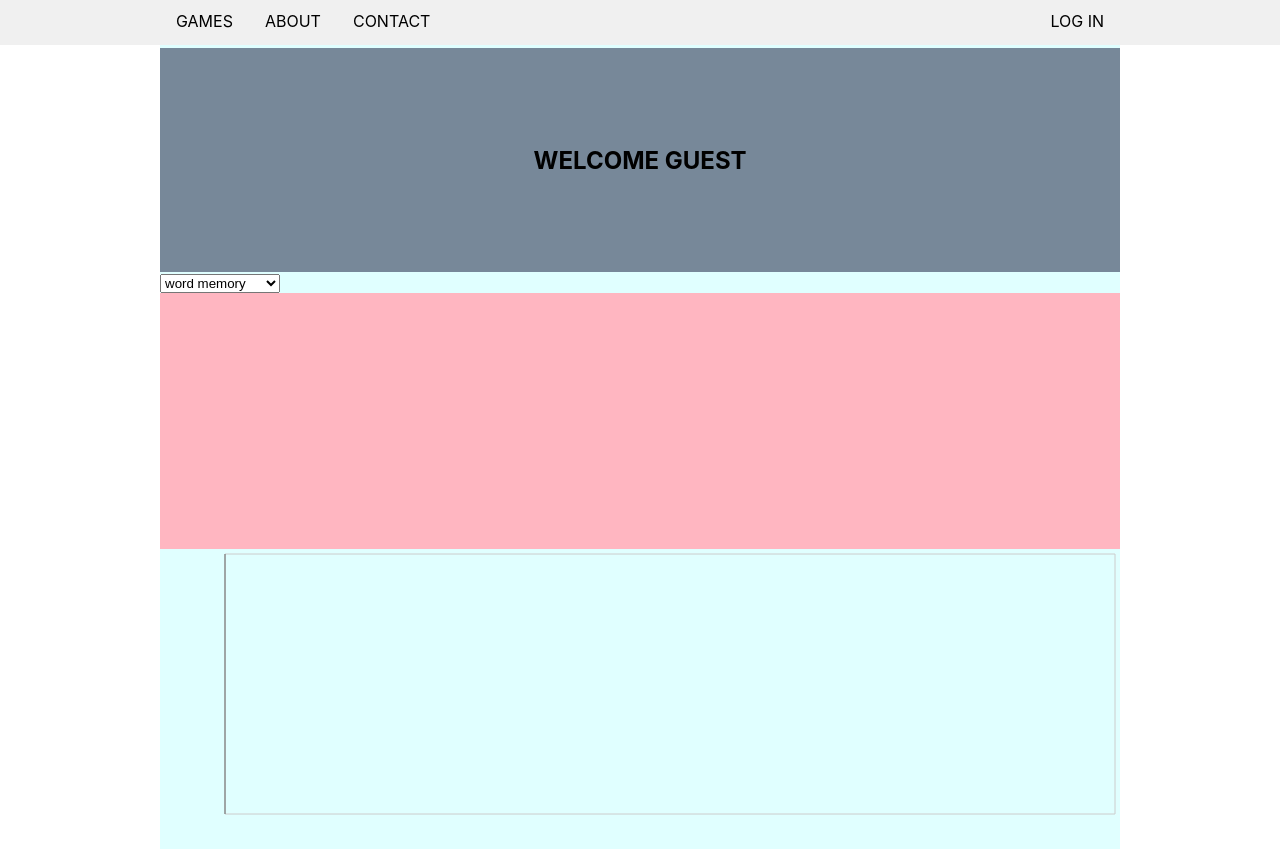
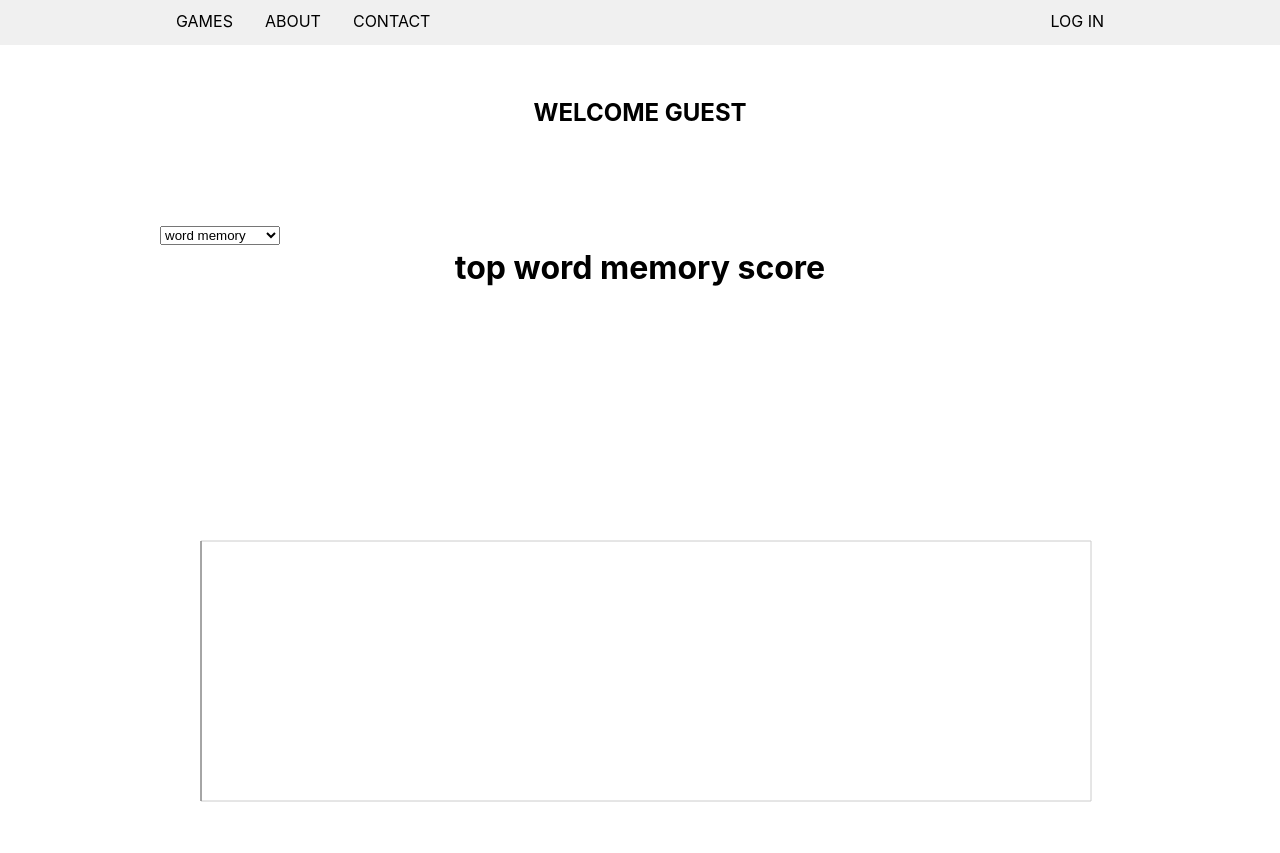
Before and after one commit to kantimam/wordGame-master, a React (Create React App) app in the folder word_game/: page /main in a window 1280 px wide. Built offline with nearby package versions, Linux system fonts and the light colour scheme; no server answers.

Commit message:
stats css

```diff
--- a/word_game/src/App.css
+++ b/word_game/src/App.css
@@ -68,6 +68,9 @@ h2, h3{
 }
 .textCenter{
   text-align: center;
+}
+.textLeft{
+  text-align: left;
 }
 .mainHover:hover{
   color: blue;
--- a/word_game/src/logSignForm/LogSignForm.jsx
+++ b/word_game/src/logSignForm/LogSignForm.jsx
@@ -7,7 +7,6 @@ import SignUpForm from './signUpForm.jsx';
 import ConfirmMailForm from './confirmMailForm.jsx';
 import ResetPasswordForm from './resetPasswordForm.jsx';
 import NewPasswordForm from './newPasswordForm.jsx';
-import confirmMailForm from './confirmMailForm.jsx';
 const BASEURL=process.env.REACT_APP_BE_URL;
 
 const LogSignForm=({currentPath, close})=> {
@@ -138,7 +137,9 @@ const LogSignForm=({currentPath, close})=> {
   }
 
     if(formMode===modes.confirmMail){
-      return <confirmMailForm sendAgain={sendAgain} confirm={confirm}/>
+      return (
+        <ConfirmMailForm sendAgain={sendAgain} confirm={confirm}/>
+      )
     }
 
     return (
--- a/word_game/src/mainScreen/TopScore.jsx
+++ b/word_game/src/mainScreen/TopScore.jsx
@@ -1,9 +1,14 @@
 import React from 'react'
 
-const TopScore = () => {
+const TopScore = ({gameName}) => {
+    const gameNamesData={
+        word: "word memory",
+        number: "number memory",
+        reaction: "reaction time"
+    }
     return (
         <div className={"topScore"}>
-
+            <h1 className="statsHeader">top {gameNamesData[gameName]} score</h1>
         </div>
     )
 }
--- a/word_game/src/mainScreen/UserStats.jsx
+++ b/word_game/src/mainScreen/UserStats.jsx
@@ -6,15 +6,15 @@ const UserStats = () => {
     const [selectedGame, setGame]=useState("word")
 
     return (
-        <div>
+        <>
             <select onChange={(event)=>setGame(event.target.value)}>
                 <option value="word">word memory</option>
                 <option value="number">number memory</option>
                 <option value="reaction">reaction time</option>
             </select>
-            <TopScore/>
+            <TopScore gameName={selectedGame}/>
             <StatsChart gameName={selectedGame}/>
-        </div>
+        </>
     )
 }
 
--- a/word_game/src/mainScreen/mainScreen.css
+++ b/word_game/src/mainScreen/mainScreen.css
@@ -1,17 +1,21 @@
-.mainScreen{
-    padding-top: 3rem;
-    /* height: 100%; */
-    background-color: lightcyan;
-}
-
-
-
 .welcomeUser{
     min-height: 14rem;
-    background-color: lightslategray;
 }
 
 .topScore{
     min-height: 16rem;
-    background-color: lightpink;
 }
+
+.statsHeader{
+    margin: 0.2rem 0 0 0;
+}
+
+
+.statsWrapperOuter{
+    margin-top: 2rem;
+    width: 100%;
+}
+
+.statsWrapperInner{
+    transform: translateX(-1.5rem);
+}
--- a/word_game/src/mainScreen/statsChartWrapper.jsx
+++ b/word_game/src/mainScreen/statsChartWrapper.jsx
@@ -29,8 +29,10 @@ const statsChartWrapper = ({gameName}) => {
         })
     },[gameName])
     return (
-        <div ref={containerRef}>
-            {chartWidth && <StatsChart data={scores} width={chartWidth}/>}
+        <div ref={containerRef} className={"statsWrapperOuter"}>
+            <div className={"statsWrapperInner"}>
+                {chartWidth && <StatsChart data={scores} width={chartWidth}/>}
+            </div>
         </div>
     )
 }
```
